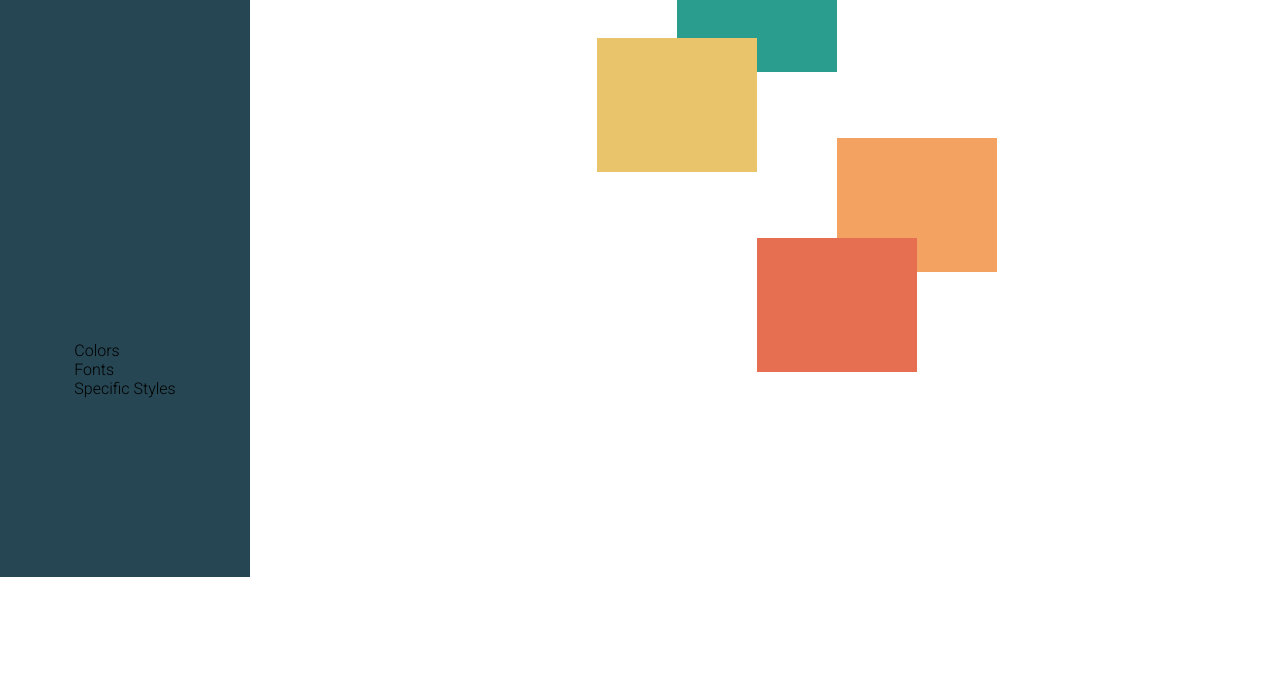
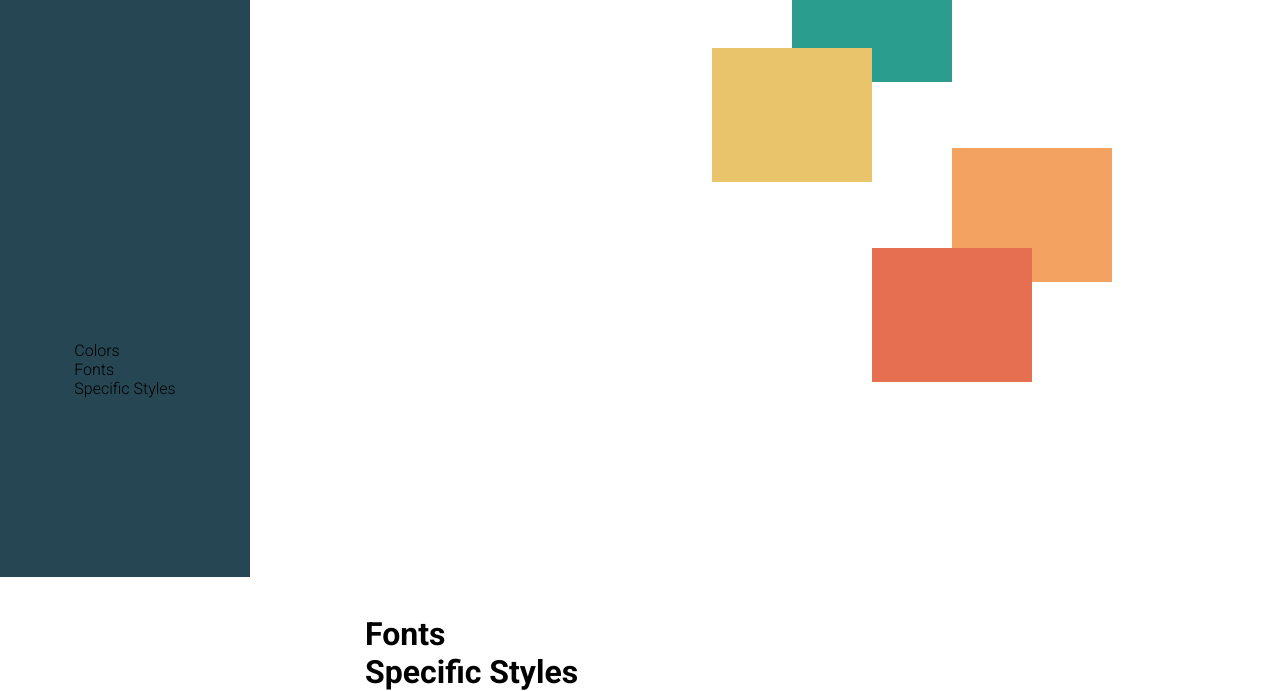
Before and after one commit to sebastienHuet/websitedesign, a plain HTML site: page index.html in a window 1280 px wide. Shown: the part 223-914 px from the top of the page. Before the commit the page ends 828 px from the top, so only its background shows below. Drawn offline with Linux system fonts and the light colour scheme.

Commit message:
second commit

```diff
--- a/index.html
+++ b/index.html
@@ -32,9 +32,7 @@
             </li>
         </ul>
     </nav>
-    <section>
-
-
+   <div id='page'>
     <h1>Colors</h1>
     <!--The grid-->
     <div class = 'grid'>
@@ -50,14 +48,13 @@
         <div class='box-color-e'>
          </div>
     </div>
-</section>
-<section class="font-section">
-<h1>Fonts</h1>
-</section>
-<section>
-<h1>Specific Styles</h1>
-</section>
-
+    <div>
+        <h1>Fonts</h1>
+    </div>
+    <div>
+        <h1>Specific Styles</h1>
+    </div>
+</div>
     </div>
 </body>
 </html>
--- a/styles.css
+++ b/styles.css
@@ -33,6 +33,11 @@ nav a{
     display: flex;
 }
 
+#page{
+    margin: auto;
+    overflow: scroll;
+}
+
 .grid{
     display: grid;
     width: 100vh;
```
